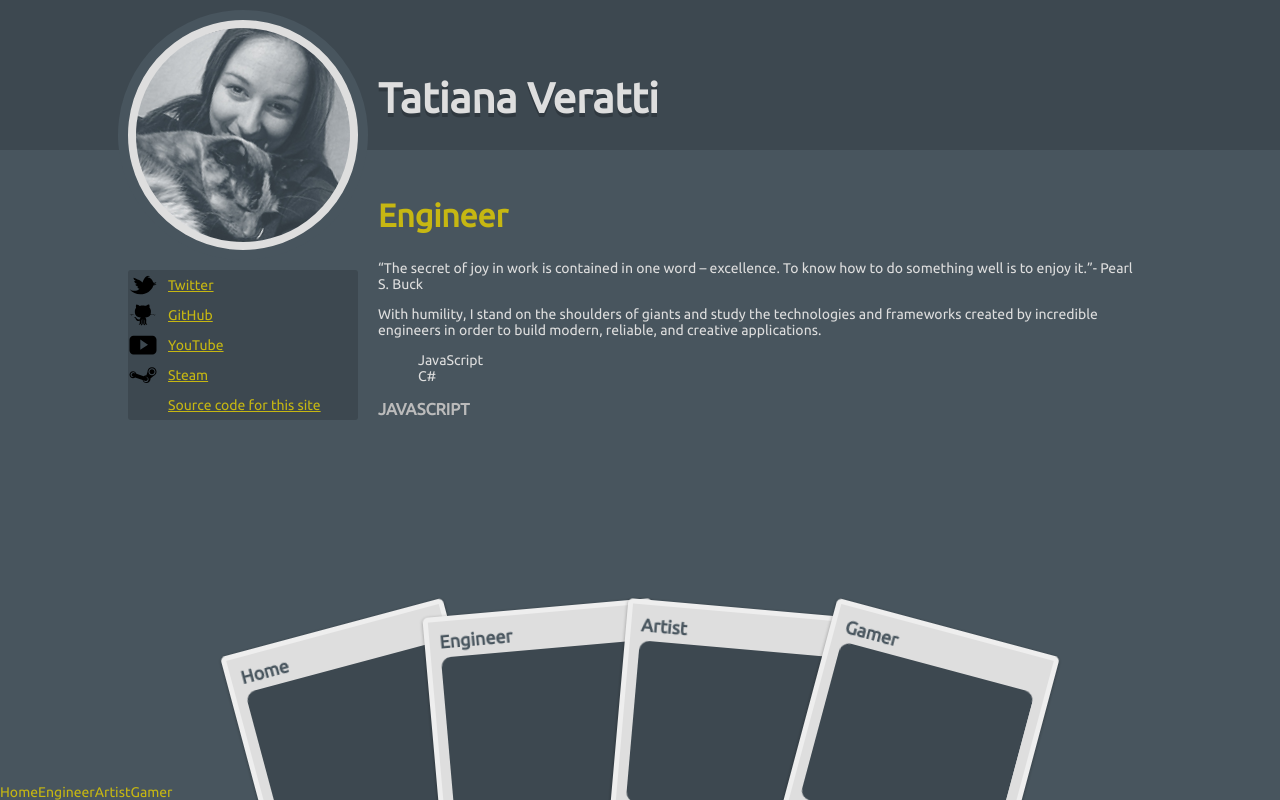
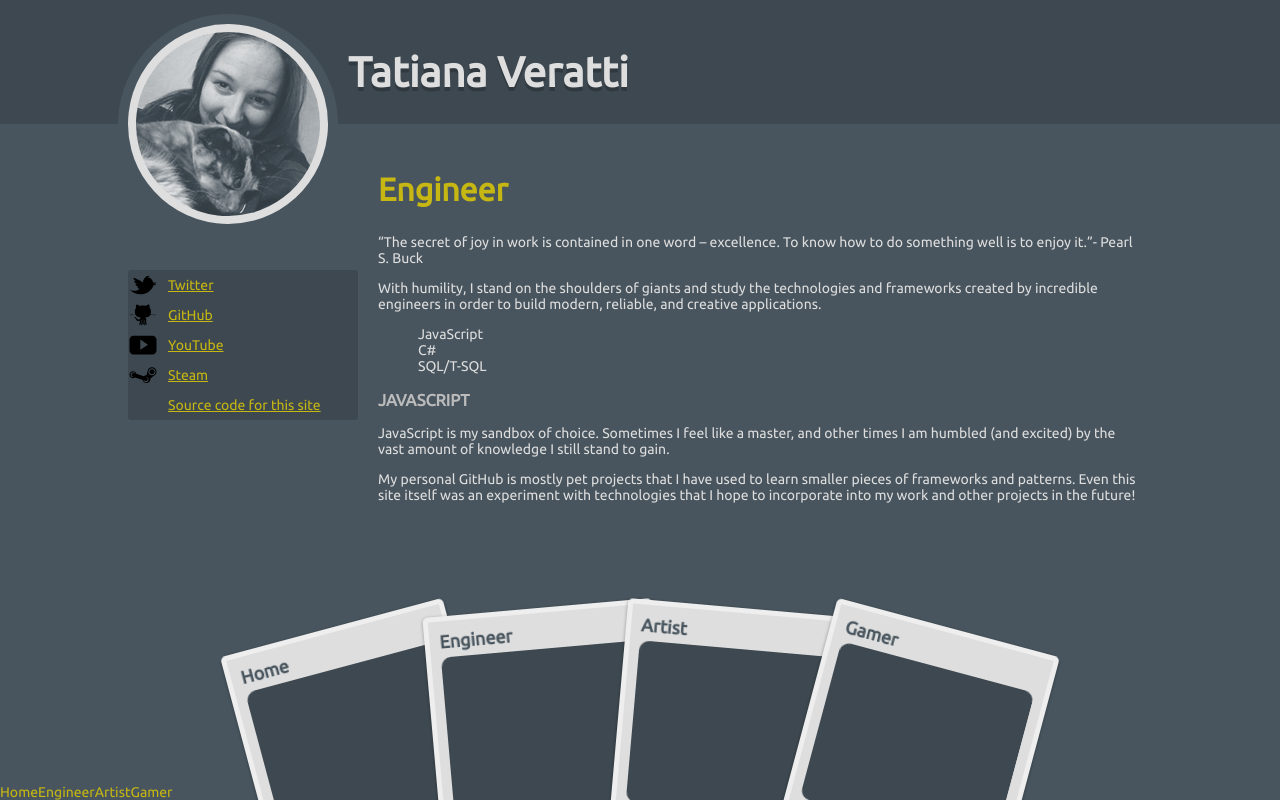
Before and after one commit to tVeratti/veratti, a React (Vite) app: page /engineer in a window 1280 px wide. Built offline with nearby package versions, Linux system fonts and the light colour scheme.

Commit message:
add some content to Engi/Gamer

```diff
--- a/src/Header.scss
+++ b/src/Header.scss
@@ -21,8 +21,8 @@
 
 .header__image{
   position: relative;
-  width: 23rem;
-  height: 23rem;
+  width: 20rem;
+  height: 20rem;
   background: url('./images/shepcuddles-blue.jpg');
   transform: rotate(-15deg);
   background-size: auto 100%;
--- a/src/main/Engineer.jsx
+++ b/src/main/Engineer.jsx
@@ -16,9 +16,21 @@ class Engineer extends Component {
         <ul>
           <li>JavaScript</li>
           <li>C#</li>
+          <li>SQL/T-SQL</li>
         </ul>
 
         <h3>JavaScript</h3>
+        <p>
+          JavaScript is my sandbox of choice. Sometimes I feel like a master,
+          and other times I am humbled (and excited) by the vast amount of knowledge
+          I still stand to gain.
+        </p>
+        <p>
+          My personal GitHub is mostly pet projects that I have used to learn smaller
+          pieces of frameworks and patterns. Even this site itself was an experiment with
+          technologies that I hope to incorporate into my work and other projects in the
+          future!
+        </p>
       </div>
     );
   }
--- a/src/main/Gamer.jsx
+++ b/src/main/Gamer.jsx
@@ -17,6 +17,12 @@ export default class extends Component {
           abilities and seeing new success at a practiced skill is addictive and
           wonderful.
         </p>
+        <p>
+          I have led a worldwide top 10 guild in Rift, ranked up to Master as
+          a DPS main in Overwatch, and earned my fair share of hackusations
+          along the way. I am always learning, reflecting, and growing through
+          gaming.
+        </p>
       </div>
     );
   }
```
Also changed, not shown: 1 other file (tests, documents, lock files or other folders).
